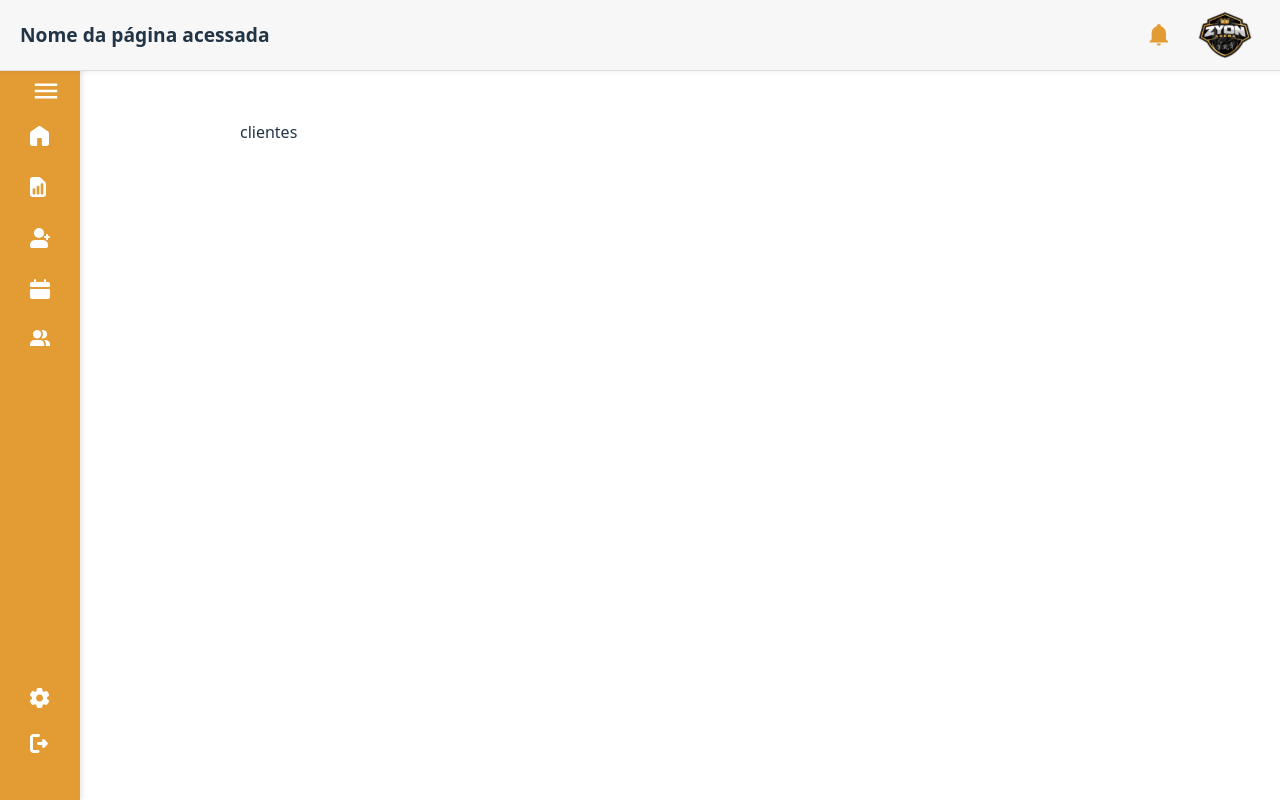
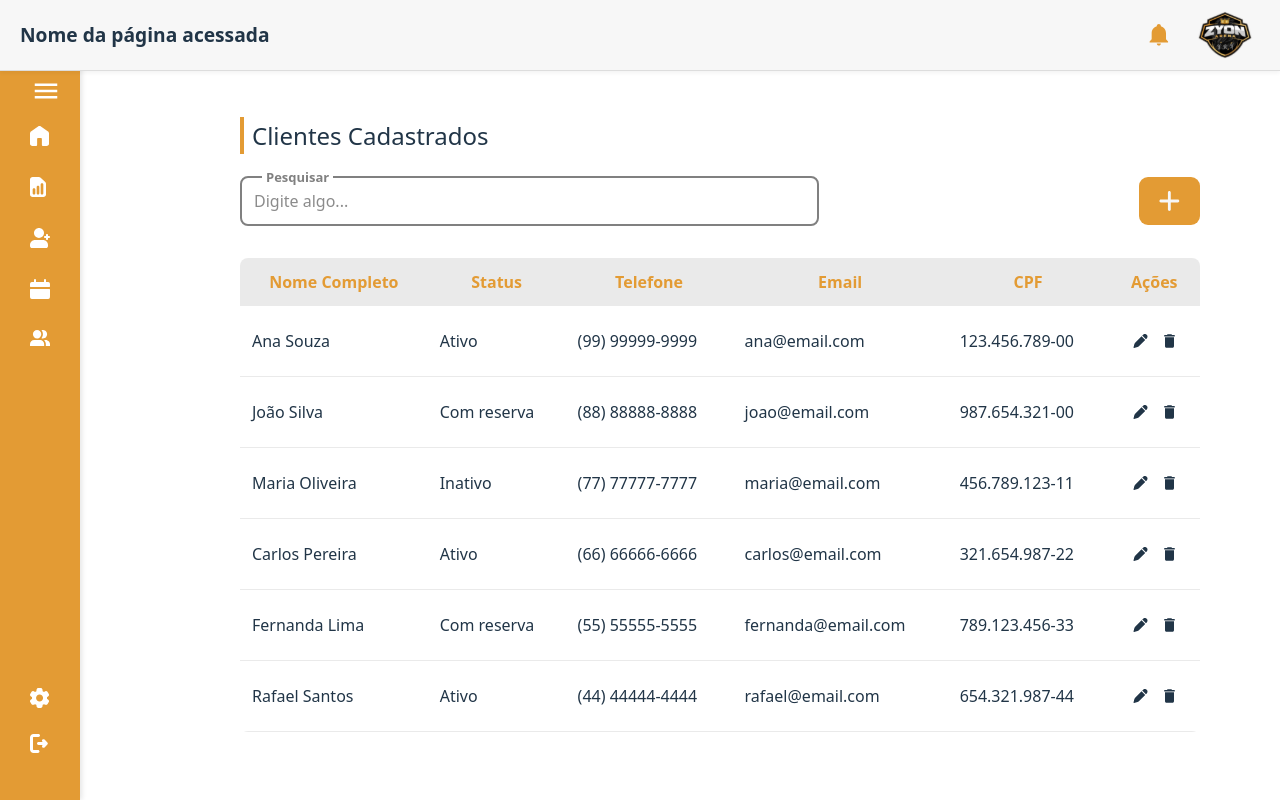
Before and after one commit to soouzaana/Ghours, a Vue app: page /clientes in a window 1280 px wide. Built offline with nearby package versions, Linux system fonts and the light colour scheme.

Commit message:
feat: creat Clientes screen :sparkles:

```diff
--- a/src/components/Section/Clientes/Clientes.vue
+++ b/src/components/Section/Clientes/Clientes.vue
@@ -1 +1,130 @@
-<template>clientes</template>
+<script setup lang="ts">
+import { ref, computed } from "vue";
+import DataTable from "../../UI/DataTable/DataTable.vue";
+import TextField from "../../VV/TextField.vue";
+import ButtonDefault from "../../UI/Button/Default/Default.vue";
+import IconAdd from "../../Icons/Add.vue";
+import IconEdit from "../../Icons/Edit.vue";
+import IconExclude from "../../Icons/Exclude.vue";
+import IconEye from "../../Icons/Eye.vue";
+
+const search = ref("");
+
+const columns = [
+  { key: "nome", label: "Nome Completo" },
+  { key: "status", label: "Status" },
+  { key: "telefone", label: "Telefone" },
+  { key: "email", label: "Email" },
+  { key: "cpf", label: "CPF" },
+];
+
+const rows = ref([
+  {
+    id: 1,
+    nome: "Ana Souza",
+    status: "Ativo",
+    email: "ana@email.com",
+    telefone: "(99) 99999-9999",
+    cpf: "123.456.789-00",
+  },
+  {
+    id: 2,
+    nome: "João Silva",
+    status: "Com reserva",
+    email: "joao@email.com",
+    telefone: "(88) 88888-8888",
+    cpf: "987.654.321-00",
+  },
+  {
+    id: 3,
+    nome: "Maria Oliveira",
+    status: "Inativo",
+    email: "maria@email.com",
+    telefone: "(77) 77777-7777",
+    cpf: "456.789.123-11",
+  },
+  {
+    id: 4,
+    nome: "Carlos Pereira",
+    status: "Ativo",
+    email: "carlos@email.com",
+    telefone: "(66) 66666-6666",
+    cpf: "321.654.987-22",
+  },
+  {
+    id: 5,
+    nome: "Fernanda Lima",
+    status: "Com reserva",
+    email: "fernanda@email.com",
+    telefone: "(55) 55555-5555",
+    cpf: "789.123.456-33",
+  },
+  {
+    id: 6,
+    nome: "Rafael Santos",
+    status: "Ativo",
+    email: "rafael@email.com",
+    telefone: "(44) 44444-4444",
+    cpf: "654.321.987-44",
+  },
+]);
+
+const actions = [
+  {
+    name: "editar",
+    icon: IconEdit,
+    handler: (row: any) => editCliente(row),
+  },
+  {
+    name: "excluir",
+    icon: IconExclude,
+    handler: (row: any) => deleteCliente(row),
+  },
+];
+
+function editCliente(cliente: any) {
+  console.log("Editar:", cliente);
+}
+
+function deleteCliente(cliente: any) {
+  console.log("Excluir:", cliente);
+}
+</script>
+
+<template>
+  <p class="main-title text-2xl font-semibold">Clientes Cadastrados</p>
+
+  <div class="top-section">
+    <TextField
+      v-model="search"
+      label="Pesquisar"
+      placeholder="Digite algo..."
+      class="flex-1"
+    />
+    <ButtonDefault><IconAdd /> </ButtonDefault>
+  </div>
+
+  <DataTable :columns="columns" :rows="rows" :actions="actions" />
+</template>
+
+<style scoped>
+.main-title {
+  margin-bottom: 1.5rem;
+}
+
+.main-title::before {
+  content: "";
+  width: 8px;
+  height: 100%;
+  border: 2px solid #e39b34;
+  margin-right: 0.5rem;
+}
+
+.top-section {
+  display: flex;
+  justify-content: space-between;
+  align-items: center;
+  gap: 20rem;
+  margin-bottom: 2rem;
+}
+</style>
--- a/src/router/index.ts
+++ b/src/router/index.ts
@@ -7,7 +7,7 @@ import Funcionarios from "../components/Section/Funcionarios/Funcionarios.vue";
 import path from "path";
 
 const routes = [
-  { path: "/", component: Inicio },
+  { path: "/", component: Agendamentos },
   { path: "/relatorios", component: Relatorios },
   { path: "/clientes", component: Clientes },
   { path: "/agendamentos", component: Agendamentos },
```
